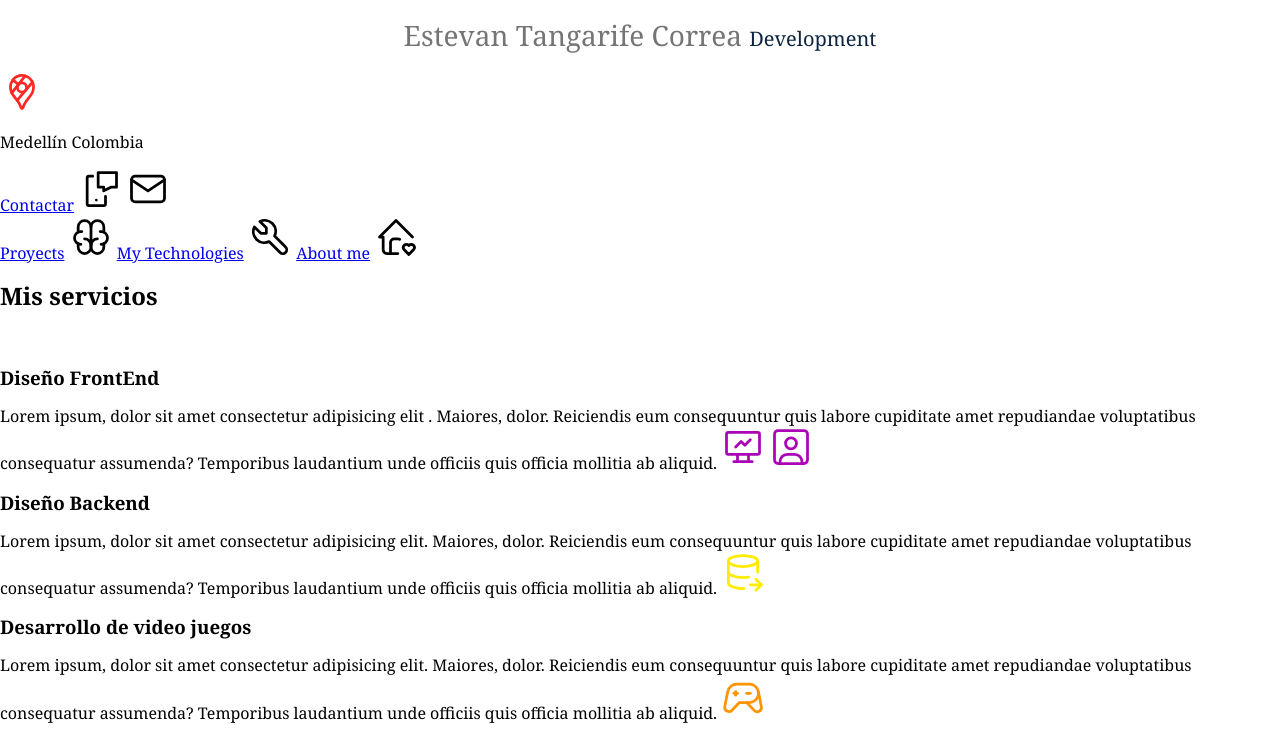
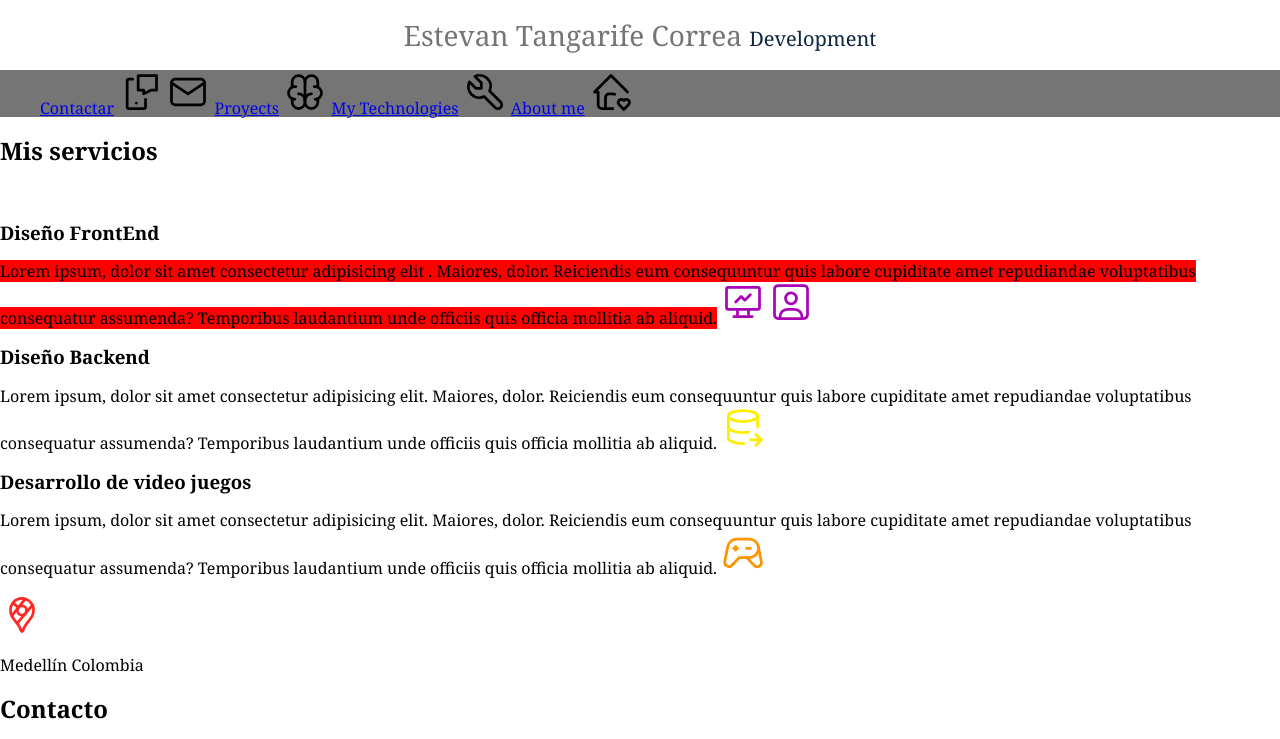
Before and after one commit to 3TC3T3R4/My_portfolio, a plain HTML site: page index.html in a window 1280 px wide. Shown: the top 739 px of the page. Drawn offline with Linux system fonts and the light colour scheme.

Commit message:
Add margin and containers
I´m add many margins for the style to proyect

```diff
--- a/Css/style-index.css
+++ b/Css/style-index.css
@@ -7,8 +7,6 @@
 
 
 }
-
-
 
 html{
 
@@ -38,5 +36,29 @@ h1.titulo{
 font-size: 2rem;
 color:var(--darkblue);
 
+}
+
+.nav-background{
+
+    background-color: var(--primary);
 
 }
+
+.main-navegation{
+
+
+}
+
+
+.container{
+
+width: 120rem; /*1200px tener en cuenta*/
+margin: 0%  auto  0% auto; /*0% arriba 0% derecha 0% abajo 0% izquierda*/
+
+
+}
+
+.test{
+
+    background-color: red;
+}
--- a/index.html
+++ b/index.html
@@ -3,6 +3,7 @@
 <head>
     <meta charset="UTF-8">
     <title>Practice</title>
+    <link rel="preload" href="Css/normalize.css" as="style">
     <link rel="preload" href="Css/style-index.css" as="style">
   <link rel="stylesheet" href="Css/normalize.css" as="style">
     <link rel="stylesheet" href="Css/style-index.css">
@@ -15,19 +16,12 @@
       </h1>
       </header>
 
-    <section>
-        <p>
-            <svg xmlns="http://www.w3.org/2000/svg" class="icon icon-tabler icon-tabler-brand-google-maps" width="44" height="44" viewBox="0 0 24 24" stroke-width="1.5" stroke="#ff2825" fill="none" stroke-linecap="round" stroke-linejoin="round">
-                <path stroke="none" d="M0 0h24v24H0z" fill="none"/>
-                <path d="M12 9.5m-2.5 0a2.5 2.5 0 1 0 5 0a2.5 2.5 0 1 0 -5 0" />
-                <path d="M6.428 12.494l7.314 -9.252" />
-                <path d="M10.002 7.935l-2.937 -2.545" />
-                <path d="M17.693 6.593l-8.336 9.979" />
-                <path d="M17.591 6.376c.472 .907 .715 1.914 .709 2.935a7.263 7.263 0 0 1 -.72 3.18a19.085 19.085 0 0 1 -2.089 3c-.784 .933 -1.49 1.93 -2.11 2.98c-.314 .62 -.568 1.27 -.757 1.938c-.121 .36 -.277 .591 -.622 .591c-.315 0 -.463 -.136 -.626 -.593a10.595 10.595 0 0 0 -.779 -1.978a18.18 18.18 0 0 0 -1.423 -2.091c-.877 -1.184 -2.179 -2.535 -2.853 -4.071a7.077 7.077 0 0 1 -.621 -2.967a6.226 6.226 0 0 1 1.476 -4.055a6.25 6.25 0 0 1 4.811 -2.245a6.462 6.462 0 0 1 1.918 .284a6.255 6.255 0 0 1 3.686 3.092z" />
-              </svg>
-        </p>
-        <p>Medellín Colombia</p>
-        <a href="#">Contactar</a>
+
+<div class="nav-background">
+<!--podemos poner varios estilos poniendo varias clases en el atributo class
+    class como en este ejemplo la clase main-navegatio y container -->
+    <nav class="main-navegation container">
+      <a href="#">Contactar</a>
         <svg xmlns="http://www.w3.org/2000/svg" class="icon icon-tabler icon-tabler-device-mobile-message" width="44" height="44" viewBox="0 0 24 24" stroke-width="1.5" stroke="#000000" fill="none" stroke-linecap="round" stroke-linejoin="round">
             <path stroke="none" d="M0 0h24v24H0z" fill="none"/>
             <path d="M11 3h10v8h-3l-4 2v-2h-3z" />
@@ -39,9 +33,7 @@
             <path d="M3 7a2 2 0 0 1 2 -2h14a2 2 0 0 1 2 2v10a2 2 0 0 1 -2 2h-14a2 2 0 0 1 -2 -2v-10z" />
             <path d="M3 7l9 6l9 -6" />
           </svg>
-    </section>
 
-    <nav>
         <a href="#">Proyects</a>
         <svg xmlns="http://www.w3.org/2000/svg" class="icon icon-tabler icon-tabler-brain" width="44" height="44" viewBox="0 0 24 24" stroke-width="1.5" stroke="#000000" fill="none" stroke-linecap="round" stroke-linejoin="round">
             <path stroke="none" d="M0 0h24v24H0z" fill="none"/>
@@ -68,11 +60,7 @@
             <path d="M19 21.5l2.518 -2.58a1.74 1.74 0 0 0 0 -2.413a1.627 1.627 0 0 0 -2.346 0l-.168 .172l-.168 -.172a1.627 1.627 0 0 0 -2.346 0a1.74 1.74 0 0 0 0 2.412l2.51 2.59z" />
           </svg>
         </nav>
-
-
-<!--
-    <img src="/images/gray.png"> -->
-
+      </div>
 
     <main>
         <h2>Mis servicios</h2>
@@ -81,7 +69,7 @@
         <h3>Diseño FrontEnd</h3>
 
 
-        <loremp>Lorem ipsum, dolor sit amet
+        <loremp class="test">Lorem ipsum, dolor sit amet
              consectetur adipisicing elit
              . Maiores, dolor. Reiciendis eum consequuntur quis labore cupiditate amet repudiandae voluptatibus consequatur assumenda? Temporibus laudantium unde officiis
         quis officia mollitia ab aliquid.</loremp>
@@ -134,6 +122,23 @@
               </svg>
         </section>
 
+        <section>
+          <p>
+              <svg xmlns="http://www.w3.org/2000/svg" class="icon icon-tabler icon-tabler-brand-google-maps" width="44" height="44" viewBox="0 0 24 24" stroke-width="1.5" stroke="#ff2825" fill="none" stroke-linecap="round" stroke-linejoin="round">
+                  <path stroke="none" d="M0 0h24v24H0z" fill="none"/>
+                  <path d="M12 9.5m-2.5 0a2.5 2.5 0 1 0 5 0a2.5 2.5 0 1 0 -5 0" />
+                  <path d="M6.428 12.494l7.314 -9.252" />
+                  <path d="M10.002 7.935l-2.937 -2.545" />
+                  <path d="M17.693 6.593l-8.336 9.979" />
+                  <path d="M17.591 6.376c.472 .907 .715 1.914 .709 2.935a7.263 7.263 0 0 1 -.72 3.18a19.085 19.085 0 0 1 -2.089 3c-.784 .933 -1.49 1.93 -2.11 2.98c-.314 .62 -.568 1.27 -.757 1.938c-.121 .36 -.277 .591 -.622 .591c-.315 0 -.463 -.136 -.626 -.593a10.595 10.595 0 0 0 -.779 -1.978a18.18 18.18 0 0 0 -1.423 -2.091c-.877 -1.184 -2.179 -2.535 -2.853 -4.071a7.077 7.077 0 0 1 -.621 -2.967a6.226 6.226 0 0 1 1.476 -4.055a6.25 6.25 0 0 1 4.811 -2.245a6.462 6.462 0 0 1 1.918 .284a6.255 6.255 0 0 1 3.686 3.092z" />
+                </svg>
+          </p>
+          <p>Medellín Colombia</p>
+
+      </section>
+
+
+
     </main>
 
     <section>
```
